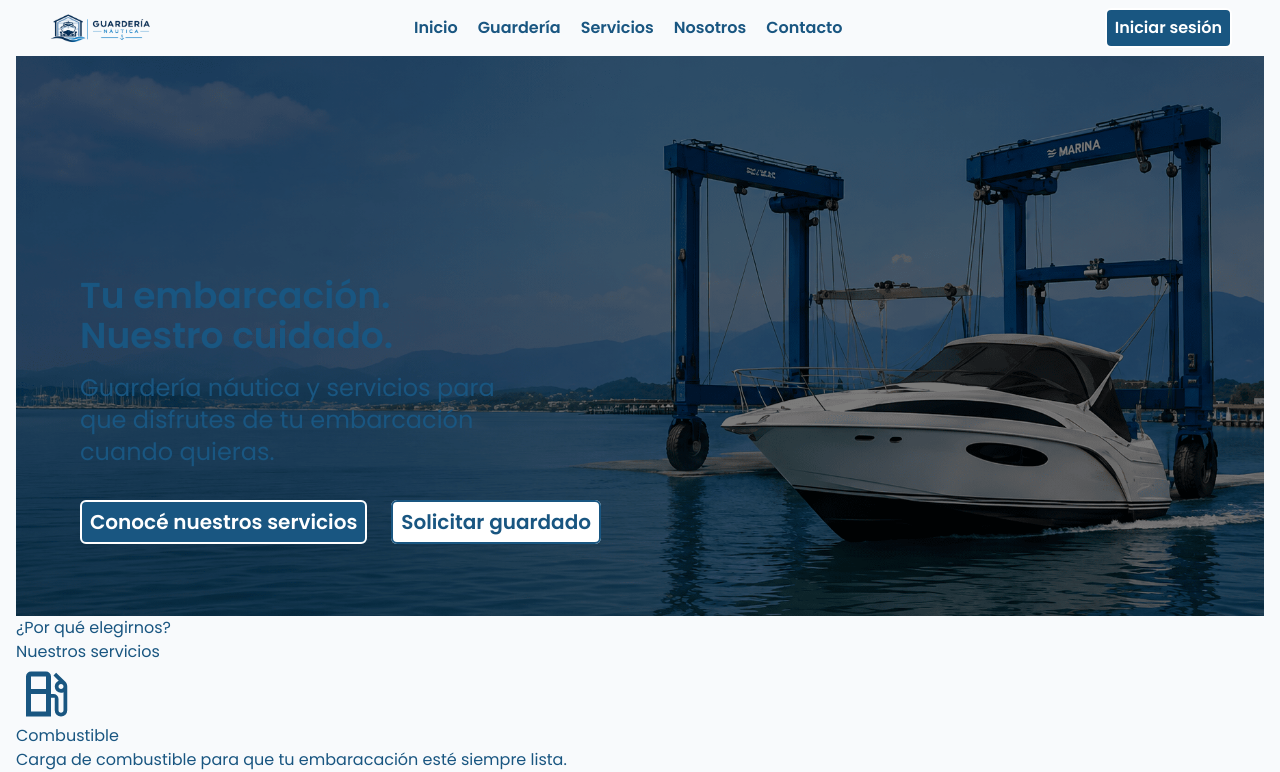
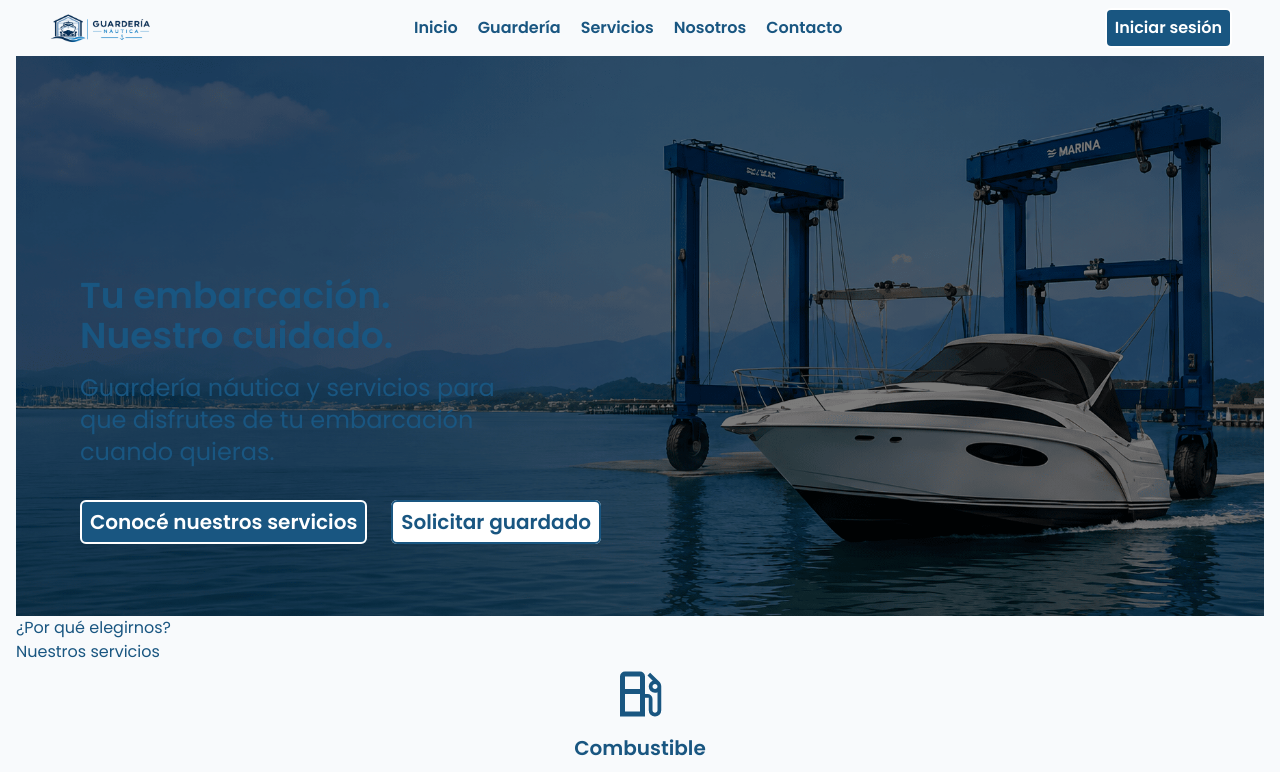
Before and after one commit to Martiks38/frontend_dsw, a Next.js app: page / in a window 1280 px wide. Shown: the top 772 px of the page. Built offline with nearby package versions, Linux system fonts and the light colour scheme.

Commit message:
styles(Card): add styles

```diff
--- a/src/components/layout/Card/Card.tsx
+++ b/src/components/layout/Card/Card.tsx
@@ -3,9 +3,9 @@ import type { HomeFeature } from '@/interfaces/homeFeature.interface';
 
 export default function Card({ data }: { data: HomeFeature }) {
   return (
-    <article>
-      <Icon id={data.id} size={60} />
-      <h3>{data.label}</h3>
+    <article className="h-full text-center">
+      <Icon id={data.id} size={60} className="mx-auto" />
+      <h3 className="mt-2.5 mb-4 text-xl font-semibold">{data.label}</h3>
       <p>{data.description}</p>
     </article>
   );
```
